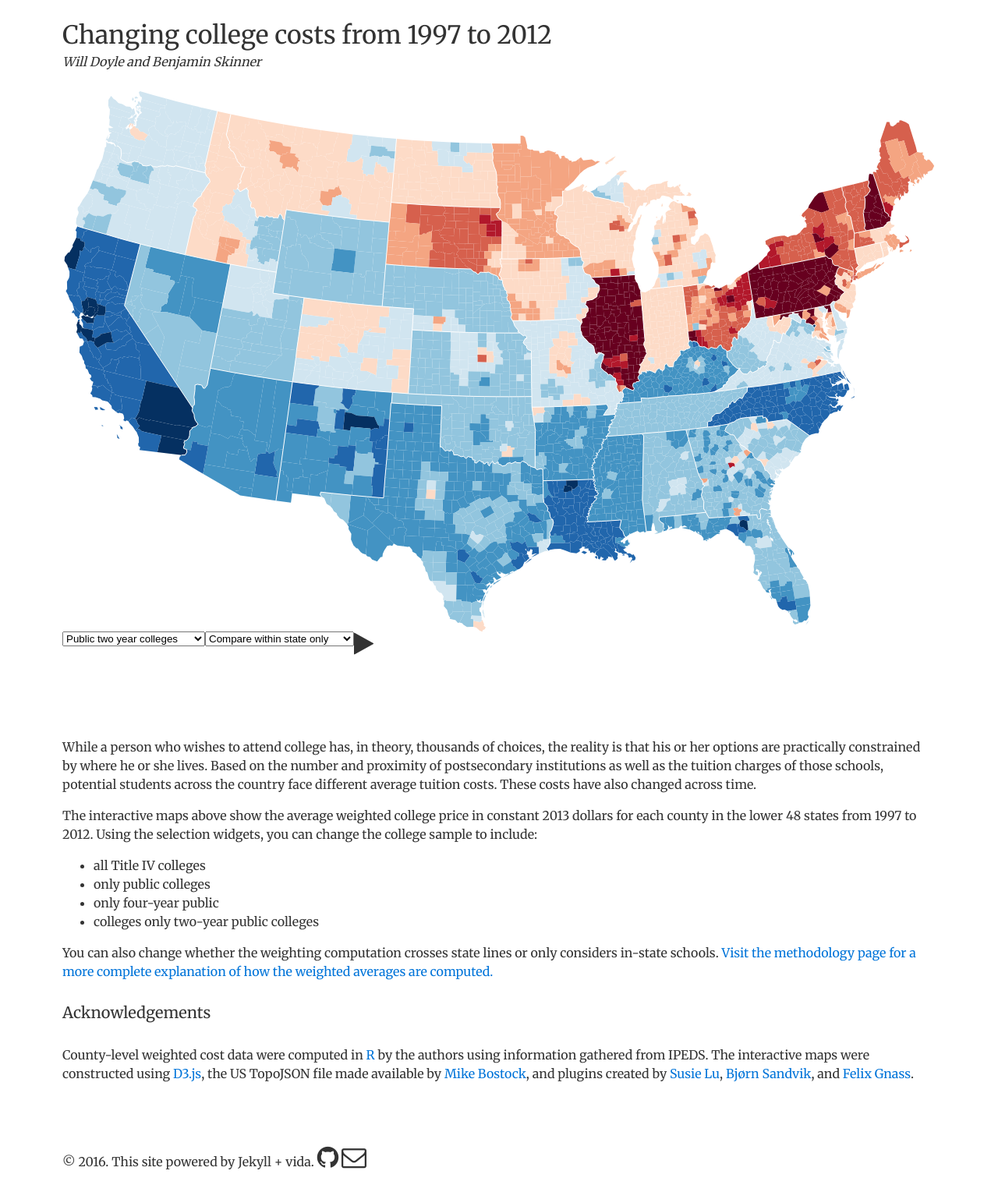
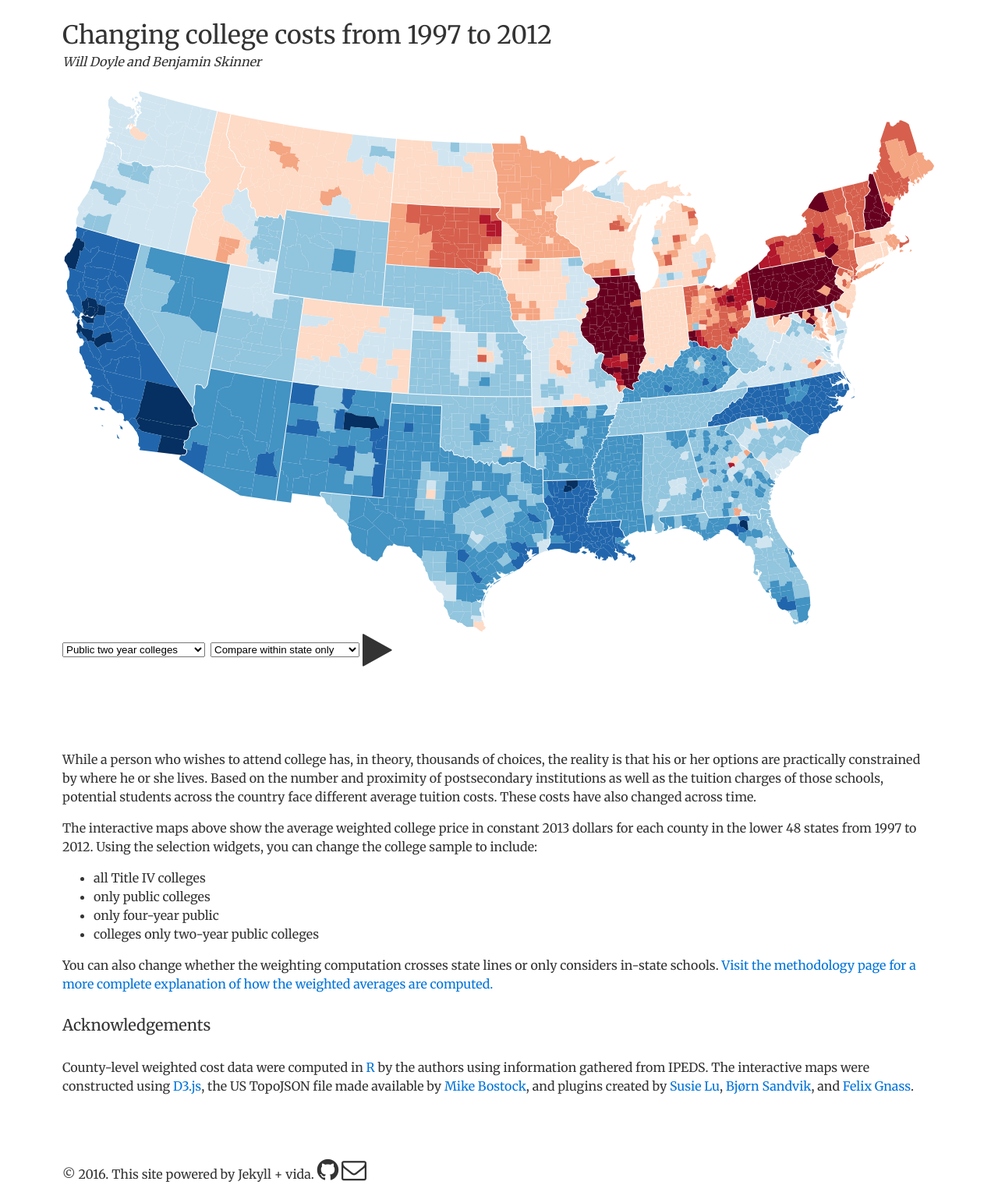
Before and after one commit to btskinner/collegecost, a Jekyll site: the page built from index.md, in a window 1280 px wide. Shown: the whole page at 78% size. Built offline with Jekyll 4.4.1, drawn with Linux system fonts in a browser that asks for light colours.

Commit message:
working on select floats...finished?

```diff
--- a/css/index.css
+++ b/css/index.css
@@ -38,21 +38,24 @@
 #buttons-container {
     position: relative;
     width: 400px;
-    padding-bottom: 2.5rem;
+    padding-bottom: 3.5rem;
 }
 
 #sample {
-	float: left;
+	position: absolute;
+	margin-left: 0px;
+	margin-top: 14px;
 }
 
 #weight {
-	float: left;
-	margin-right: 5;
+	position: absolute;
+	margin-left: 190px;
+	margin-top: 14px;
 }
 
 #play {
-	float: left;
-	margin-left: 100;
+	position: absolute;
+	margin-left: 385px;
 }
 
 .fa-play:hover {
--- a/index.md
+++ b/index.md
@@ -34,7 +34,7 @@
 			</optgroup>
 		</select>
 		<div id="play">
-		<i class="fa fa-play fa-2x" title="Play animation"></i>
+		<i class="fa fa-play fa-3x" title="Play animation"></i>
 		</div>
 	</div>
 	<div id="slider"></div>
```
Also changed, not shown: 2 other files.
